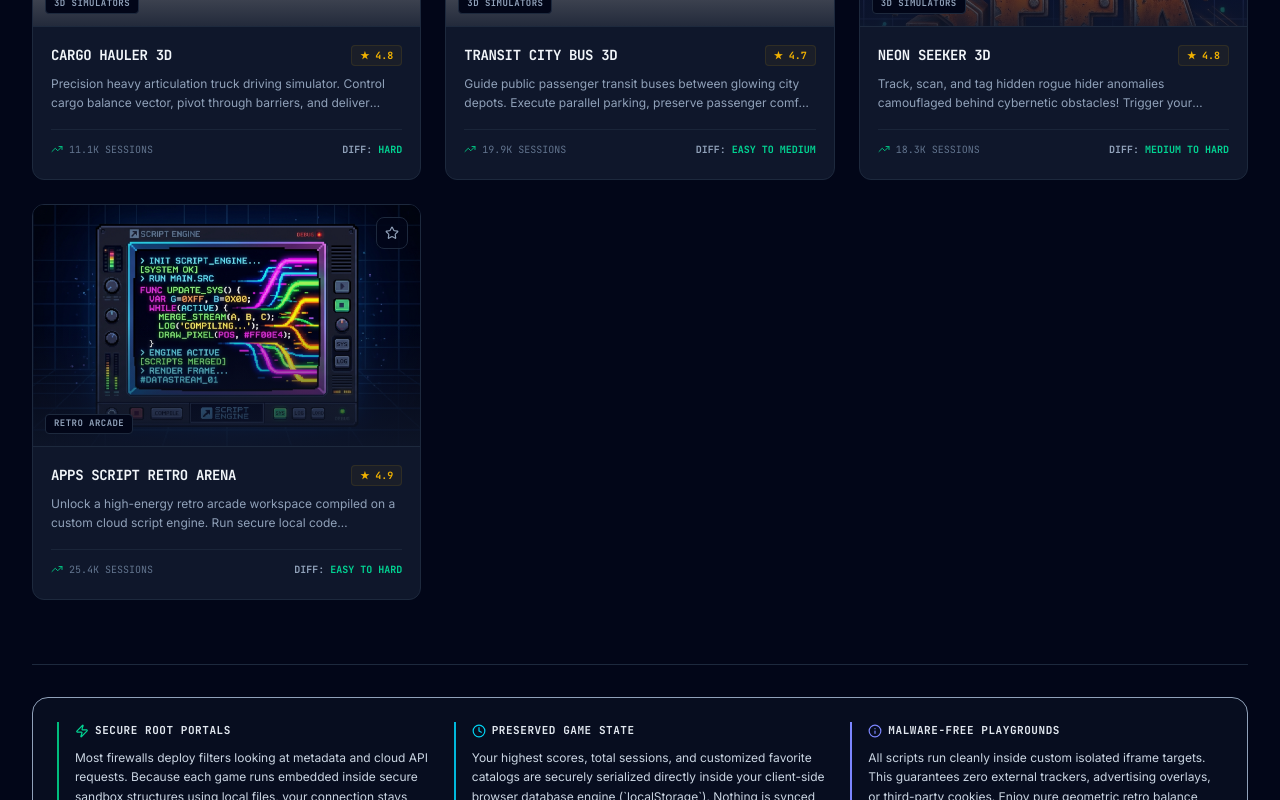
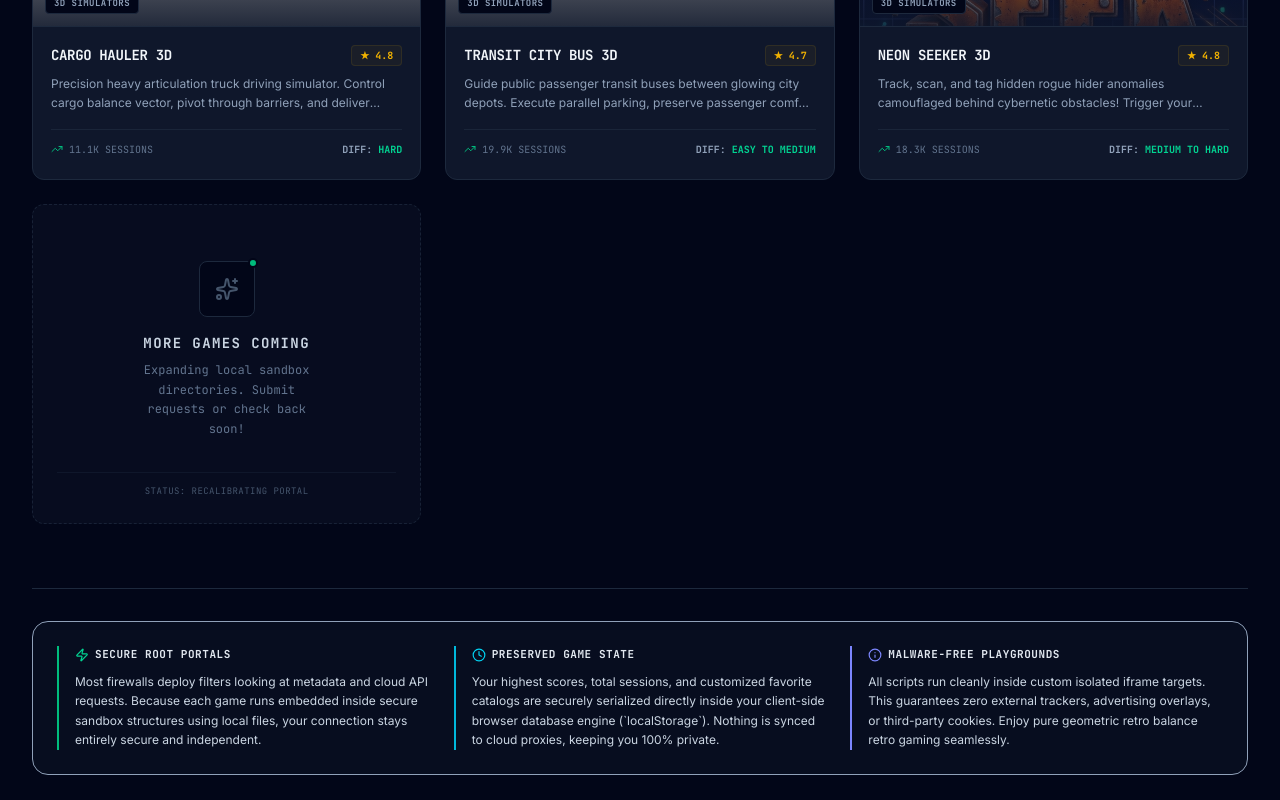
Before and after one commit to tabmhdlenovo176/Unbloked-games-pezda, a React (Vite) app: page / in a window 1280 px wide. Shown: the part 1696-2496 px from the top of the page. Built offline with nearby package versions, Linux system fonts and the light colour scheme; grey boxes are pictures that could not be loaded.

Commit message:
refactor: add dynamic sandbox and allow attributes
Add `customAllow` and `customSandbox` fields to the `Game` interface to support specialized iframe security policies on a per-game basis and remove the deprecated Apps Script entry.

```diff
--- a/public/games.json
+++ b/public/games.json
@@ -115,18 +115,5 @@
     "plays": "18.3K",
     "accentColor": "#06b6d4",
     "difficulty": "Medium to Hard"
-  },
-  {
-    "id": "apps_script_arcade",
-    "title": "Apps Script Retro Arena",
-    "description": "Unlock a high-energy retro arcade workspace compiled on a custom cloud script engine. Run secure local code calculations, perfect your layout inputs, and score higher!",
-    "category": "Retro Arcade",
-    "iframeUrl": "https://script.google.com/macros/s/AKfycbxuSWh2XTYFZSscENDakbdpcIJ1SoqzNmRYluJlgZDZpiEIDPGfzvE_PIVBis9Aa62keA/exec",
-    "thumbnail": "/games/apps-script/thumbnail.jpg",
-    "controls": "Navigate menus with mouse or touch, and use standard keyboard or on-screen inputs.",
-    "rating": "4.9",
-    "plays": "25.4K",
-    "accentColor": "#10b981",
-    "difficulty": "Easy to Hard"
   }
 ]
--- a/src/App.tsx
+++ b/src/App.tsx
@@ -31,6 +31,8 @@ interface Game {
   rating: string;
   plays: string;
   difficulty: "Easy" | "Medium" | "Hard" | "Very Hard" | "Scales Up" | string;
+  customAllow?: string;
+  customSandbox?: string;
 }
 
 // Seamless static fallback array matching games.json to ensure 100% resilient rendering on load
@@ -151,19 +153,6 @@ const BACKUP_GAMES: Game[] = [
     "plays": "18.3K",
     "accentColor": "#06b6d4",
     "difficulty": "Medium to Hard"
-  },
-  {
-    "id": "apps_script_arcade",
-    "title": "Apps Script Retro Arena",
-    "description": "Unlock a high-energy retro arcade workspace compiled on a custom cloud script engine. Run secure local code calculations, perfect your layout inputs, and score higher!",
-    "category": "Retro Arcade",
-    "iframeUrl": "https://script.google.com/macros/s/AKfycbxuSWh2XTYFZSscENDakbdpcIJ1SoqzNmRYluJlgZDZpiEIDPGfzvE_PIVBis9Aa62keA/exec",
-    "thumbnail": "/games/apps-script/thumbnail.jpg",
-    "controls": "Navigate menus with mouse or touch, and use standard keyboard or on-screen inputs.",
-    "rating": "4.9",
-    "plays": "25.4K",
-    "accentColor": "#10b981",
-    "difficulty": "Easy to Hard"
   }
 ];
 
@@ -437,10 +426,11 @@ export default function App() {
                   src={activeGame.iframeUrl}
                   title={activeGame.title}
                   className="w-full max-w-full aspect-[4/3] min-h-[420px] rounded-xl border-0 overflow-hidden bg-slate-900 shadow-inner"
-                  sandbox={activeGame.iframeUrl.startsWith('http')
+                  sandbox={activeGame.customSandbox || (activeGame.iframeUrl.startsWith('http')
                     ? "allow-scripts allow-popups allow-forms allow-same-origin allow-popups-to-escape-sandbox allow-downloads allow-modals allow-storage-access-by-user-activation"
                     : "allow-scripts allow-same-origin allow-modals allow-popups"
-                  }
+                  )}
+                  allow={activeGame.customAllow || undefined}
                   onLoad={() => setIframeLoaded(true)}
                   id="game-iframe-player"
                 />
@@ -709,6 +699,31 @@ export default function App() {
                       </div>
                     );
                   })}
+
+                  {/* COMING SOON CARD */}
+                  <div
+                    className="flex flex-col justify-between bg-slate-900/40 border border-dashed border-slate-800/80 hover:border-emerald-500/30 rounded-xl overflow-hidden p-6 text-center select-none group min-h-[320px] transition-all duration-300 hover:shadow-xl hover:shadow-emerald-500/5"
+                    id="coming-soon-card"
+                  >
+                    <div className="flex-1 flex flex-col items-center justify-center gap-4">
+                      <div className="relative flex items-center justify-center w-14 h-14 bg-slate-950 border border-slate-800 rounded-lg group-hover:border-emerald-500/40 group-hover:scale-105 transition-all duration-500">
+                        <Sparkles className="w-6 h-6 text-slate-600 group-hover:text-emerald-400 transition-colors duration-300" />
+                        <div className="absolute -top-1 -right-1 w-2.5 h-2.5 bg-emerald-500 rounded-full border-2 border-slate-950 animate-pulse" />
+                      </div>
+                      <div>
+                        <h3 className="font-mono font-bold text-xs sm:text-sm text-slate-300 group-hover:text-emerald-400 transition-colors uppercase tracking-widest">
+                          More Games Coming
+                        </h3>
+                        <p className="text-xs text-slate-500 leading-relaxed max-w-[200px] mx-auto mt-2 font-mono">
+                          Expanding local sandbox directories. Submit requests or check back soon!
+                        </p>
+                      </div>
+                    </div>
+                    <div className="border-t border-slate-800/40 pt-3 flex items-center justify-center font-mono text-[9px] text-slate-600 tracking-wider">
+                      <span>STATUS: RECALIBRATING PORTAL</span>
+                    </div>
+                  </div>
+
                 </div>
               )}
 
```
Also changed, not shown: public/games/apps-script-sandbox/thumbnail.jpg (added), public/games/snake/thumbnail.jpg.
